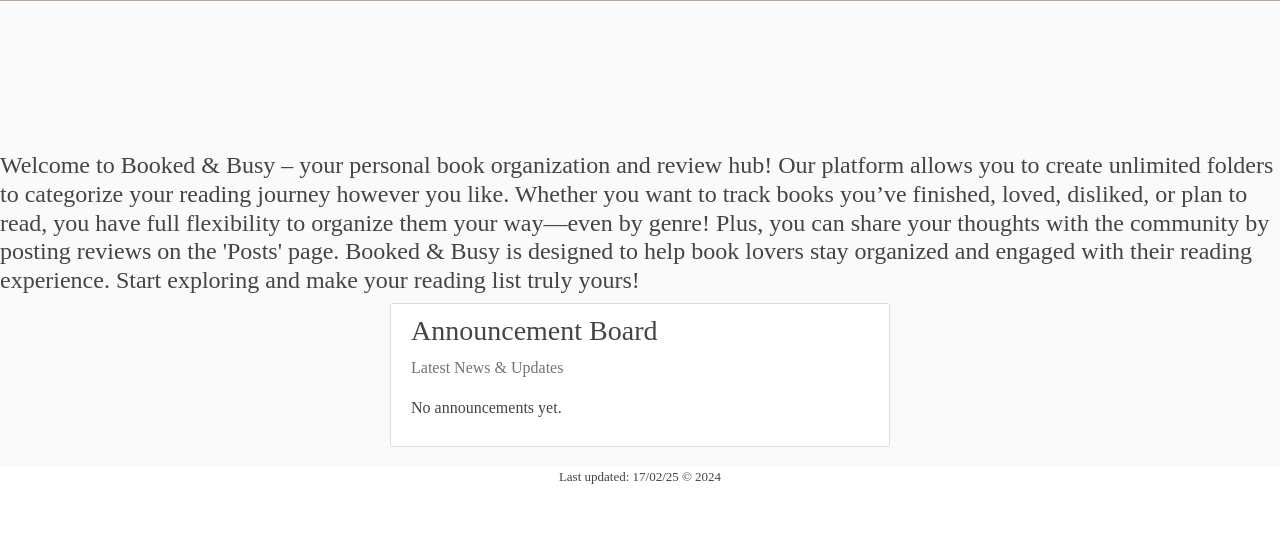
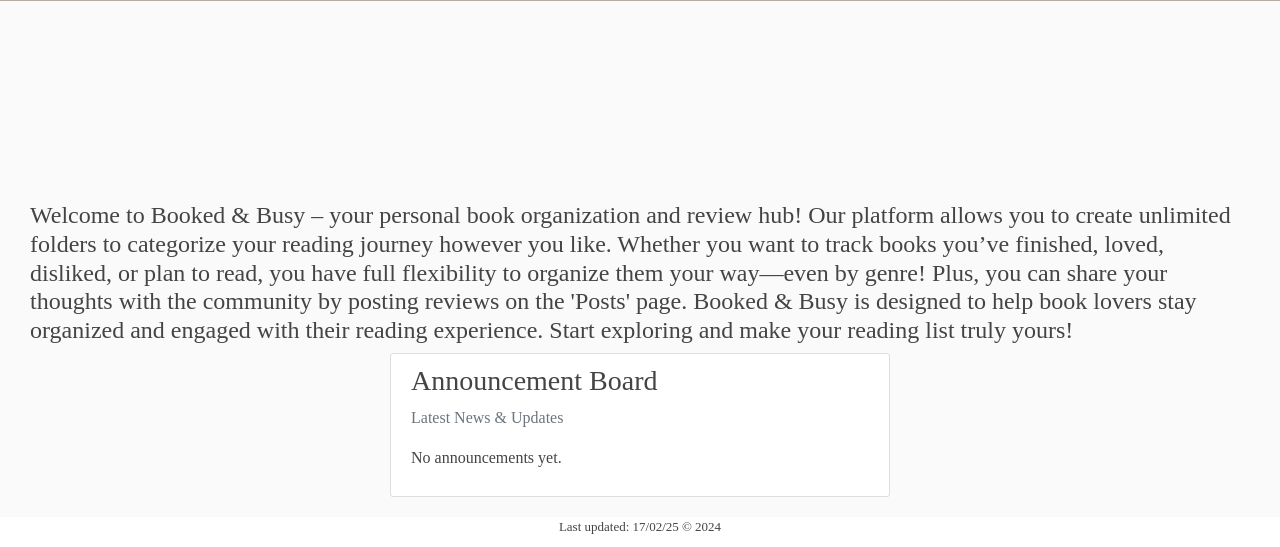
Before and after one commit to kristineLCS/Frameworks_django, a Django app: page / in a window 1280 px wide. Shown: the part 529-1076 px from the top of the page. Before the commit the page ends 1013 px from the top, so only its background shows below. Run offline with Django 4.2, Linux system fonts and the light colour scheme; data that the repository does not hold is empty; parts of the project's set-up code (start-up, migrations or seed data) failed here and were passed over; some libraries are stand-ins or nearby versions; some web fonts are replaced.

Commit message:
about detail styling

```diff
--- a/book_tracker/static/blog/main.css
+++ b/book_tracker/static/blog/main.css
@@ -248,6 +248,12 @@ background-color: #6e4f30;
 
 .heading{
     padding-bottom: 50px;
+}
+
+.about-detail{
+    margin-top: 50px;
+    margin-left: 30px;
+    margin-right: 30px;
 }
 
 /* POST PAGE */
```
